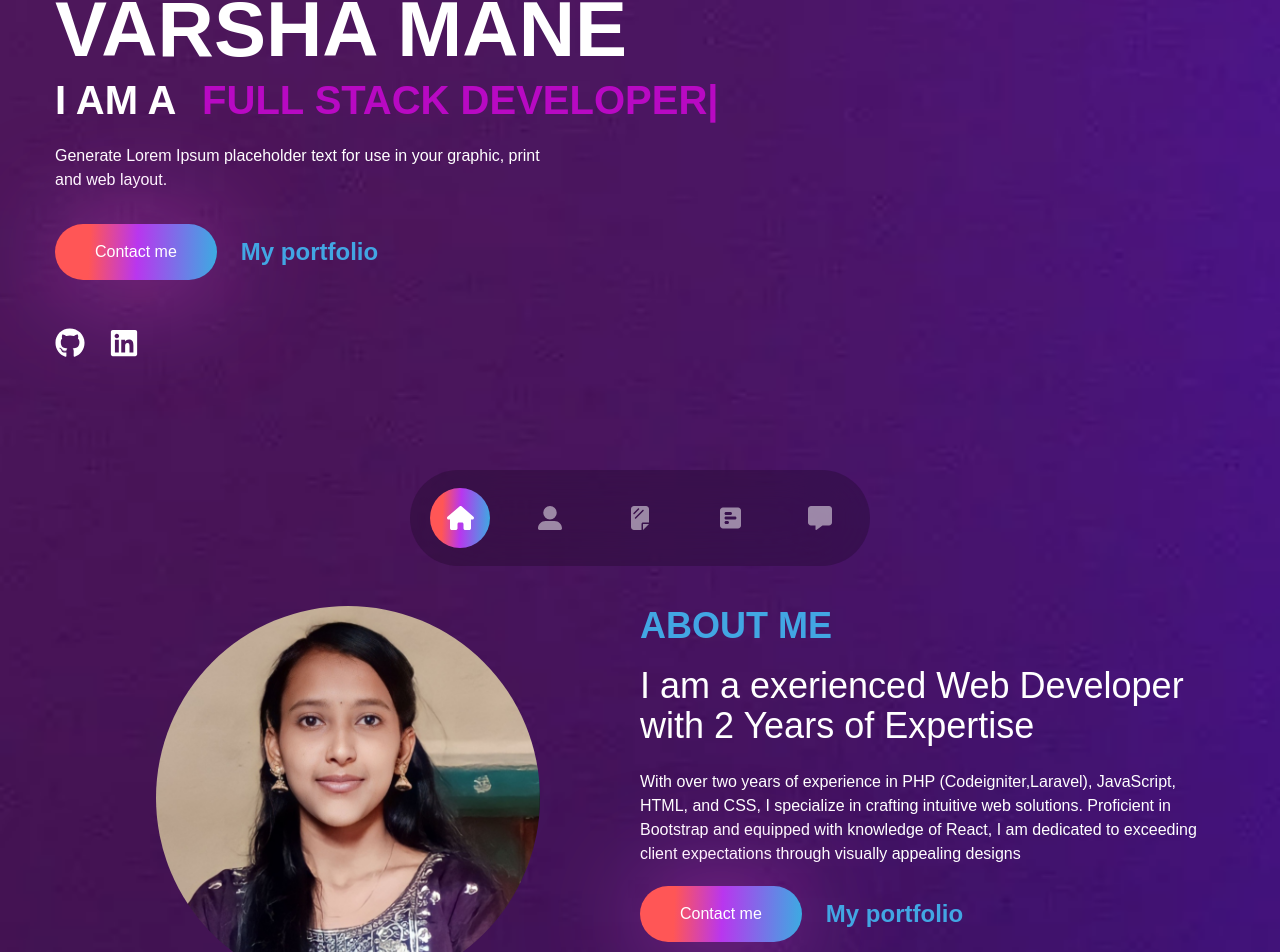
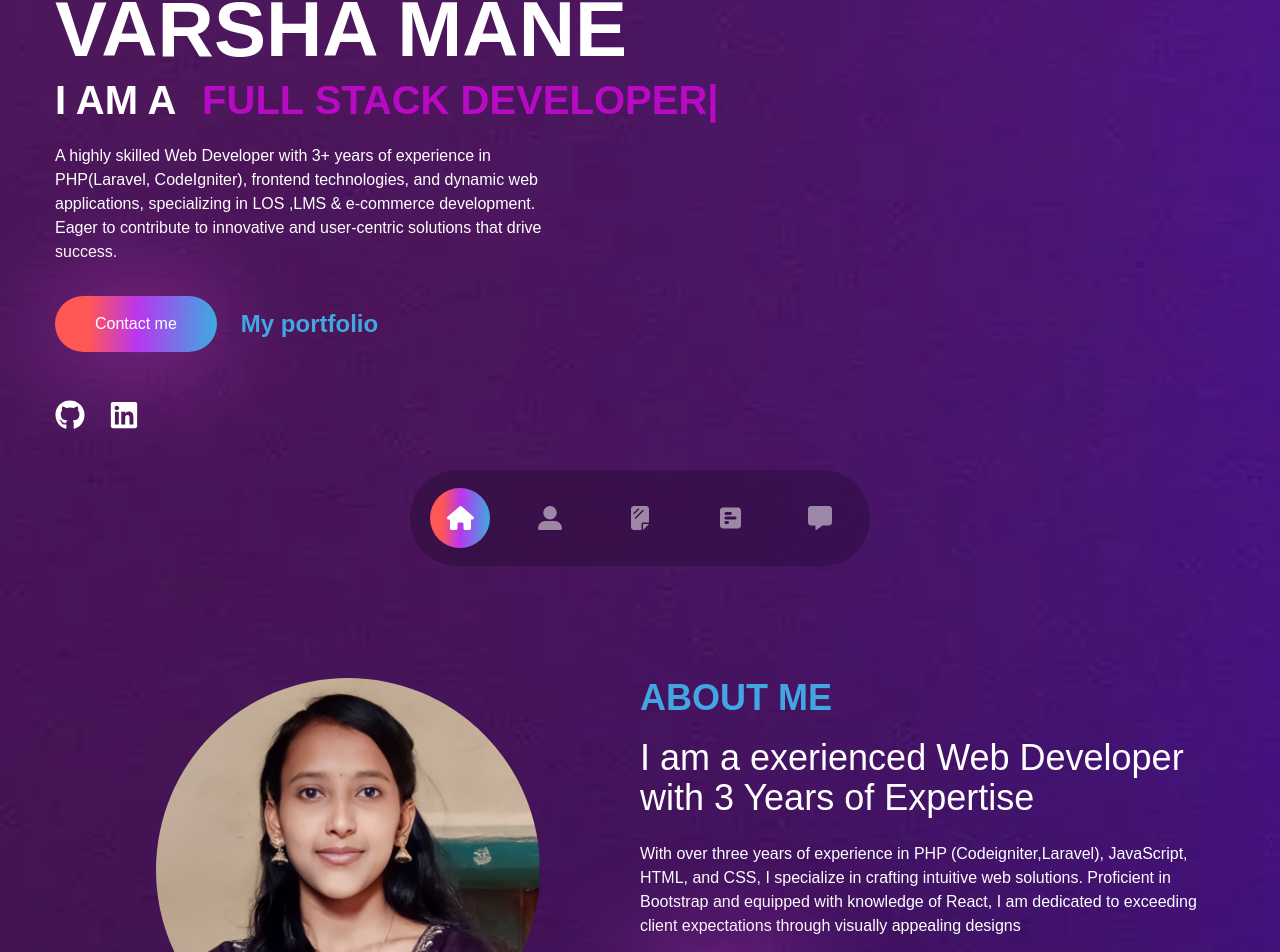
Before and after one commit to vaasumane/varsha-portfolio, a React (Create React App) app: page / in a window 1280 px wide. Shown: the part 202-1154 px from the top of the page. Built offline with nearby package versions, Linux system fonts and the light colour scheme.

Commit message:
portfolio updated

```diff
--- a/src/Components/About.js
+++ b/src/Components/About.js
@@ -35,11 +35,11 @@ const About = () => {
               </h1>
               <div className="mb-6 text-3xl lg:text-4xl leading-[1]">
               <span>
-              I am a exerienced Web Developer with 2 Years of Expertise
+              I am a exerienced Web Developer with 3 Years of Expertise
               </span>
               </div>
               <div>
-                <p className="text-md pb-5">With over two years of experience in PHP (Codeigniter,Laravel), JavaScript, HTML, and CSS, I specialize in crafting intuitive web solutions. Proficient in Bootstrap and equipped with knowledge of React, I am dedicated to exceeding client expectations through visually appealing designs</p>
+                <p className="text-md pb-5">With over three years of experience in PHP (Codeigniter,Laravel), JavaScript, HTML, and CSS, I specialize in crafting intuitive web solutions. Proficient in Bootstrap and equipped with knowledge of React, I am dedicated to exceeding client expectations through visually appealing designs</p>
               </div>
               <div className="flex max-w-max gap-x-6 item-center mb-12 mx-auto lg:mx-0">
                 <a href="#contact"><button className="btn btn-sm lg:btn-lg ">Contact me</button></a>
--- a/src/Components/Home.js
+++ b/src/Components/Home.js
@@ -33,8 +33,7 @@ const Home = () => {
                 />
               </div>
               <p className="mb-8 max-w-lg mx-auto lg:mx-0 text-md font-secondary">
-                Generate Lorem Ipsum placeholder text for use in your graphic,
-                print and web layout.{" "}
+              A highly skilled Web Developer with 3+ years of experience in PHP(Laravel, CodeIgniter), frontend technologies, and dynamic web applications, specializing in LOS ,LMS & e-commerce development. Eager to contribute to innovative and user-centric solutions that drive success.
               </p>
               <div className="flex max-w-max gap-x-6 item-center mb-12 mx-auto lg:mx-0">
                 <a href="#contact"><button className="btn btn-sm lg:btn-lg ">Contact me</button></a>
```
Also changed, not shown: 1 other file (tests, documents, lock files or other folders).
